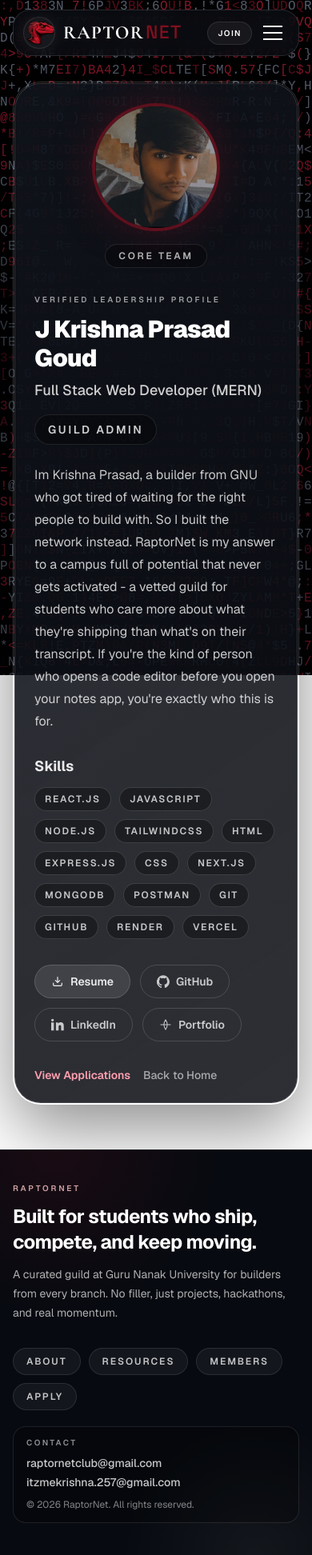
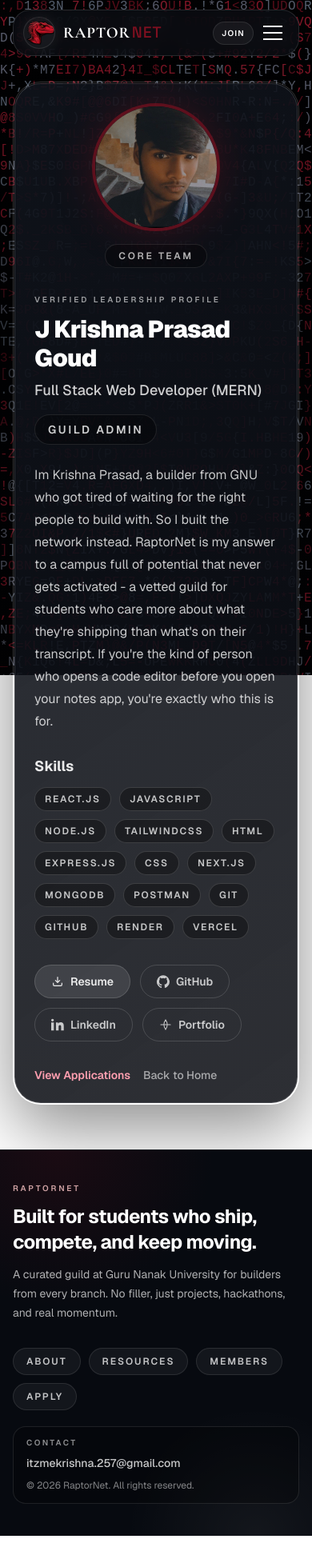
Before and after one commit to KrishnaPrasad-dev/RaptorNet, a Next.js app in the folder raptornet/: page /admin in a window 390 px wide. Shown: the whole page at 80% size. After the commit the page ends 1920 px from the top, so only its background shows below. Built offline with nearby package versions, Linux system fonts and the light colour scheme.

Commit message:
Changes in the form

```diff
--- a/raptornet/src/components/ApplicationForm.tsx
+++ b/raptornet/src/components/ApplicationForm.tsx
@@ -98,7 +98,8 @@ export default function ApplicationForm() {
   const inputClassName =
     "mt-2 w-full rounded-xl border border-white/10 bg-black/30 px-4 py-3 text-base text-white outline-none transition-colors duration-150 ease-out placeholder:text-white/30 focus:border-[#7f1020] sm:text-sm";
 
-  const requiresHardwareDemo = /ece|hardware/i.test(formData.branch);
+  const normalizedBranch = formData.branch.trim().toLowerCase();
+  const isEceBranch = /ece|electronics|hardware/.test(normalizedBranch);
 
   const fields: FieldConfig[] = [
     { name: "name", label: "Full Name", placeholder: "Your name", type: "text", autoComplete: "name" },
@@ -143,8 +144,11 @@ export default function ApplicationForm() {
               inputMode={field.type === "tel" ? "numeric" : undefined}
               required={
                 field.name !== "leetcodeLink" &&
-                !(field.name === "projectLink" && requiresHardwareDemo) &&
-                !(field.name === "demoVideoLink" && !requiresHardwareDemo)
+                (field.name === "demoVideoLink"
+                  ? isEceBranch
+                  : field.name === "projectLink"
+                    ? !isEceBranch
+                    : true)
               }
             />
           </label>
@@ -160,7 +164,7 @@ export default function ApplicationForm() {
           {isSubmitting ? "Submitting..." : "Submit Application"}
         </button>
         <p className="text-xs leading-5 text-white/55 sm:max-w-md">
-          LeetCode is optional. For ECE/Hardware branch, demo video link is required and live project link is optional.
+          For CSE/AIML, all fields are required except demo video and LeetCode. For ECE/Hardware, demo video is required, project link is optional, and LeetCode is optional.
         </p>
       </div>
 
--- a/raptornet/src/components/Footer.tsx
+++ b/raptornet/src/components/Footer.tsx
@@ -42,12 +42,7 @@ export default function Footer() {
               Contact
             </p>
             <div className="mt-2 space-y-1">
-              <a
-                href="mailto:raptornetclub@gmail.com"
-                className="block text-sm font-medium text-white/78 transition-colors duration-150 ease-out hover:text-white"
-              >
-                raptornetclub@gmail.com
-              </a>
+
               <a
                 href="mailto:itzmekrishna.257@gmail.com"
                 className="block text-sm font-medium text-white/78 transition-colors duration-150 ease-out hover:text-white"
--- a/raptornet/src/components/Navbar.tsx
+++ b/raptornet/src/components/Navbar.tsx
@@ -44,7 +44,7 @@ export default function Navbar() {
 
   return (
     <nav className={`${geist.className} rn-nav-enter relative z-[100] rounded-[1.35rem] border border-white/12 bg-[#0b0f15]/70 px-3 py-2 text-white backdrop-blur-md sm:rounded-[1.5rem] sm:px-4 sm:py-3 md:px-5`}>
-      <div className="flex items-center justify-between gap-3 sm:gap-6">
+      <div className="flex items-center justify-between gap-2 sm:gap-6">
         {/* Logo */}
         <Link href="/" className="shrink-0" aria-label="RaptorNet home">
           <div className="flex items-center gap-2.5 sm:gap-4">
@@ -61,10 +61,10 @@ export default function Navbar() {
               />
             </div>
             <p className="flex items-baseline gap-0.5 text-white sm:gap-1">
-              <span className={`${raptorFont.className} text-[1.45rem] font-bold leading-none tracking-[0.05em] uppercase text-white sm:text-[1.8rem] sm:tracking-[0.06em]`}>
+              <span className={`${raptorFont.className} text-[1.22rem] font-bold leading-none tracking-[0.04em] uppercase text-white sm:text-[1.8rem] sm:tracking-[0.06em]`}>
                 Raptor
               </span>
-              <span className={`${netFont.className} text-[1.45rem] font-medium leading-none tracking-[0.05em] uppercase text-[#7f1020] sm:text-[1.8rem] sm:tracking-[0.06em]`}>
+              <span className={`${netFont.className} text-[1.22rem] font-medium leading-none tracking-[0.04em] uppercase text-[#7f1020] sm:text-[1.8rem] sm:tracking-[0.06em]`}>
                 Net
               </span>
             </p>
@@ -119,7 +119,7 @@ export default function Navbar() {
         </div>
 
         {/* Right Side - Join Button & Mobile Menu */}
-        <div className="flex items-center gap-1.5 sm:gap-2 shrink-0">
+        <div className="flex items-center gap-1 sm:gap-2 shrink-0">
           <Link
             href="/apply"
             className="rn-button hidden items-center gap-2.5 rounded-full border border-white/10 bg-white/5 pl-5 pr-2 py-2 text-sm font-medium text-white/85 transition-colors duration-150 ease-out hover:border-[#7f1020] hover:bg-[#7f1020] hover:text-white md:flex"
@@ -134,7 +134,7 @@ export default function Navbar() {
 
           <Link
             href="/apply"
-            className="rn-button rounded-full border border-white/10 bg-white/5 px-3 py-1.5 text-[10px] font-semibold tracking-[0.14em] uppercase text-white transition-colors duration-150 ease-out hover:border-[#7f1020] hover:bg-[#7f1020] hover:text-white sm:px-4 sm:py-2 sm:text-[11px] md:hidden"
+            className="rn-button rounded-full border border-white/10 bg-white/5 px-2.5 py-1.5 text-[10px] font-semibold tracking-[0.12em] uppercase text-white transition-colors duration-150 ease-out hover:border-[#7f1020] hover:bg-[#7f1020] hover:text-white sm:px-4 sm:py-2 sm:text-[11px] md:hidden"
           >
             Join
           </Link>
--- a/raptornet/src/components/RaptorModelCanvas.tsx
+++ b/raptornet/src/components/RaptorModelCanvas.tsx
@@ -129,7 +129,7 @@ export default function RaptorModelCanvas({
 
   if (!isDesktop && mobileEnabled) {
     return (
-      <div ref={containerRef} className="flex h-full w-full items-center justify-center overflow-hidden">
+      <div ref={containerRef} className="relative flex h-full w-full items-center justify-center overflow-hidden">
         <Canvas
           style={{ touchAction: "pan-y" }}
           camera={{ position: [0.1, 2.52, 6.75], fov: 32 }}
@@ -167,7 +167,7 @@ export default function RaptorModelCanvas({
         </Canvas>
         <div
           aria-hidden
-          className="absolute inset-0 z-10"
+          className="absolute inset-0 z-10 bg-transparent"
           style={{ touchAction: "pan-y" }}
         />
       </div>
```
